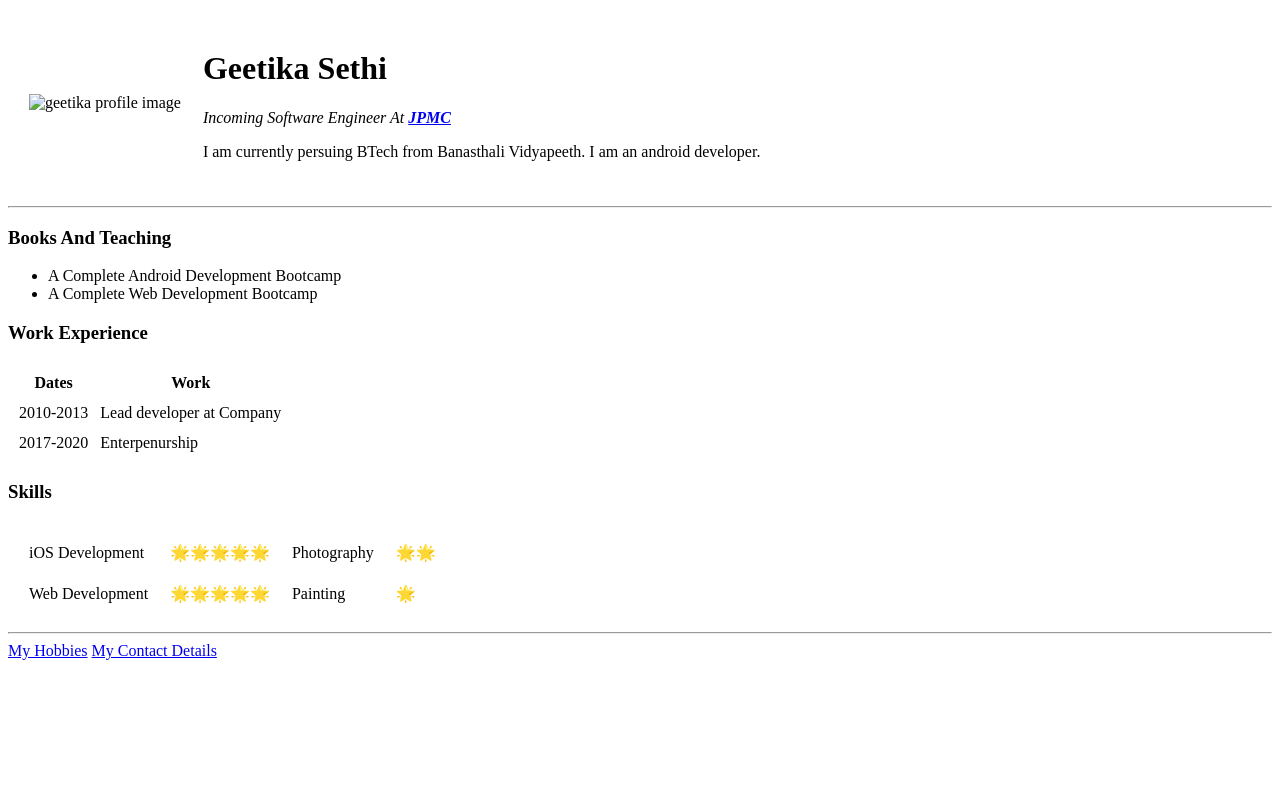
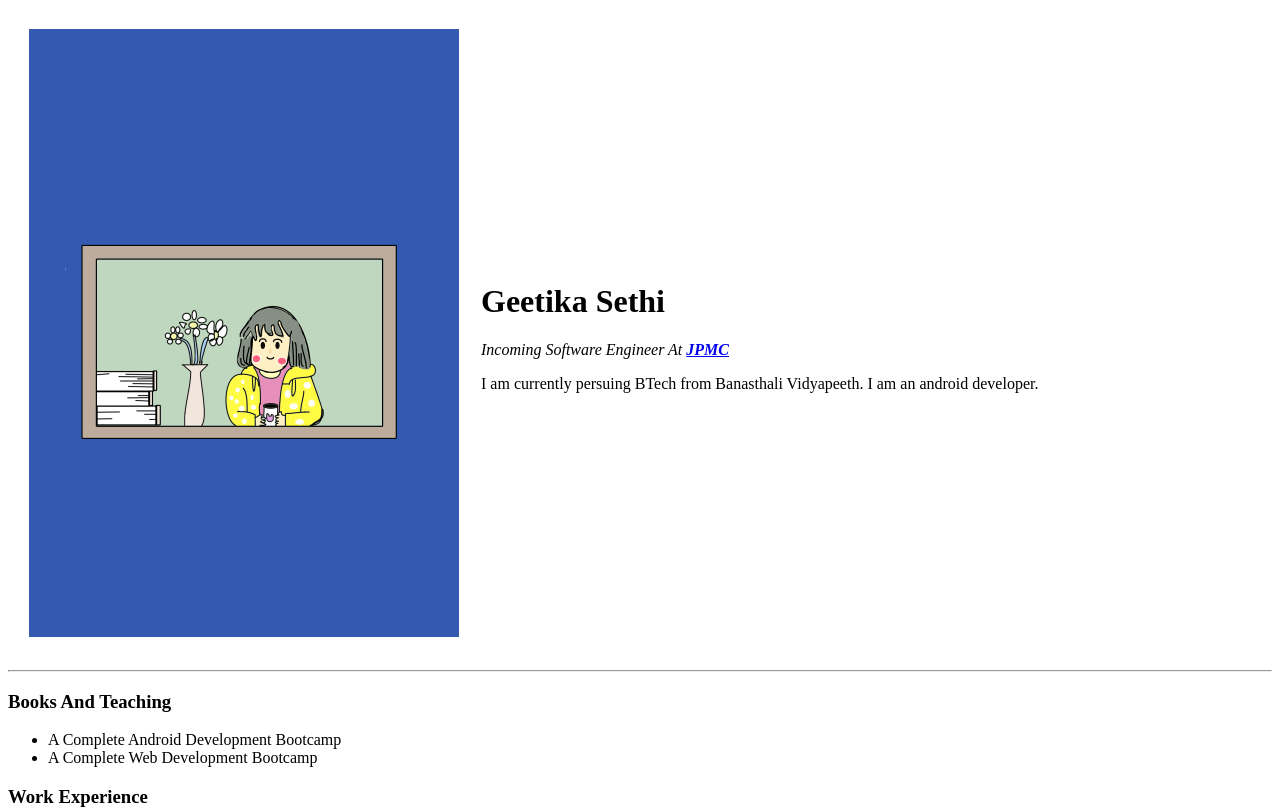
Before and after one commit to geetika1723/SampleCV, a plain HTML site: page index.html in a window 1280 px wide. Shown: the top 811 px of the page. Drawn offline with Linux system fonts and the light colour scheme.

Commit message:
changed image source

```diff
--- a/index.html
+++ b/index.html
@@ -9,7 +9,7 @@
 <body>
     <table cellspacing="20">
         <tr>
-           <td><img src="images/second.png" alt="geetika profile image"></td>
+           <td><img src="second.png" alt="geetika profile image"></td>
            <td><h1> Geetika Sethi</h1>
             <p><em>Incoming Software Engineer At <strong><a href="https://www.jpmorganchase.com/">JPMC</a></strong></em></p>
             <p>I am currently persuing BTech from Banasthali Vidyapeeth. I am an android developer.</p> </td>
```
